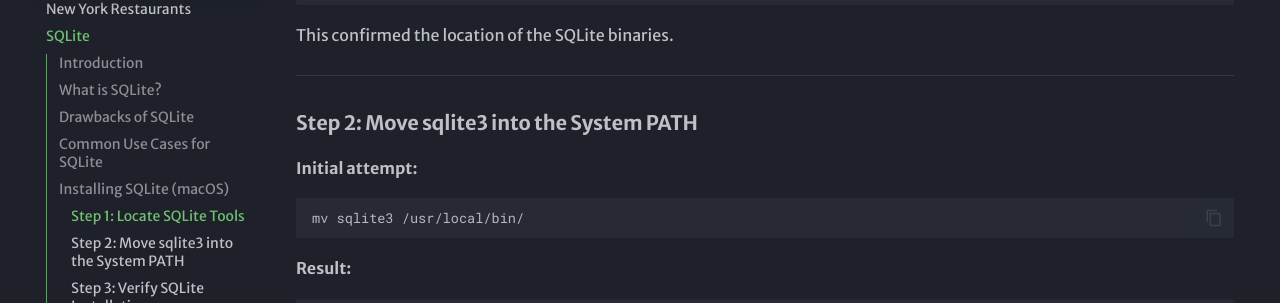
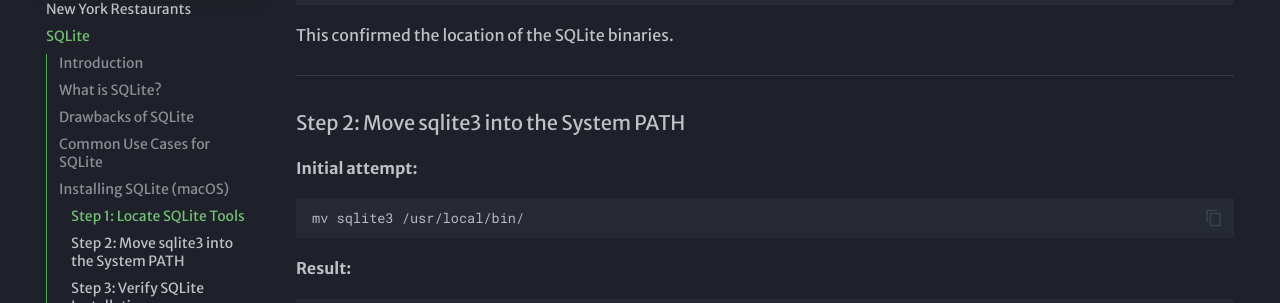
Before and after one commit to james-glass1999/MKDocs-James-Glass-PhD, an MkDocs documentation site: the page built from docs/sql-examples/sqlite.md, in a window 1280 px wide and 900 px high, scrolled down 1582 px. Shown: the part 147-450 px from the top of the window. Built offline with MkDocs 1.6.1 and Material for MkDocs 9.7.7, drawn with Linux system fonts in a browser that asks for light colours.

Commit message:
headings

```diff
--- a/docs/sql-examples/sqlite.md
+++ b/docs/sql-examples/sqlite.md
@@ -71,7 +71,7 @@
 
 ---
 
-### **Step 2: Move sqlite3 into the System PATH**
+### Step 2: Move sqlite3 into the System PATH
 
 **Initial attempt:**
 
```
